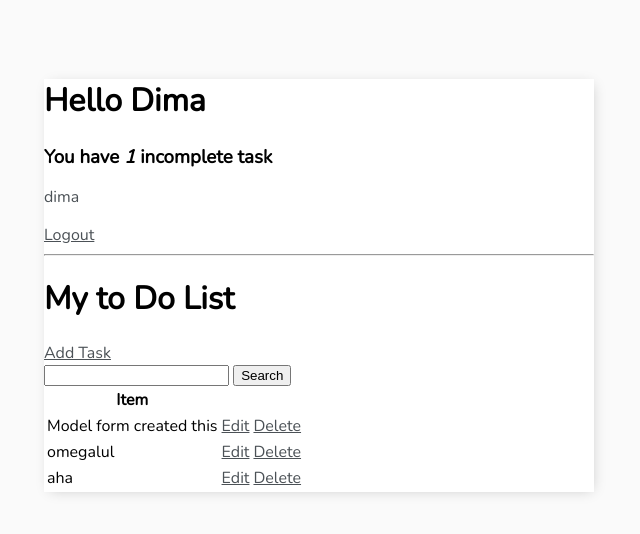
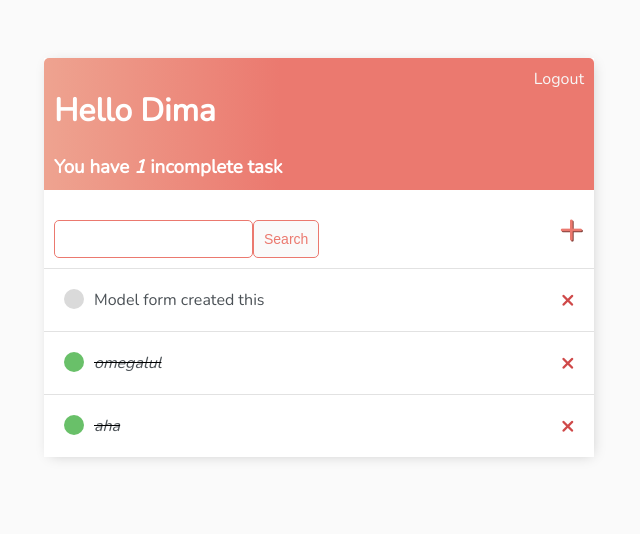
Before and after one commit to DolgihDmitriy/ISP-Django-Project, a Django app: page / in a window 1280 px wide. Shown: the top 534 px of the page, without its empty margins (321-961 px from the left). Run offline with Django 4.2, Linux system fonts and the light colour scheme; a user stored in the database is signed in; data comes from the database, SQL or seed files in the repository; both versions use the stored data as it was after the commit.

Commit message:
added final style to pages

```diff
--- a/base/templates/base/main.html
+++ b/base/templates/base/main.html
@@ -5,8 +5,8 @@
         <meta http-equiv='X-UA-Compatible' content='IE=edge'>
         <title>To Do Items</title>
         <meta name='viewport' content='width=device-width, initial-scale=1'>
-        <link rel='stylesheet' type='text/css' media='screen' href='main.css'>
-        <script src='main.js'></script>
+
+
 
         <link rel="preconnect" href="https://fonts.googleapis.com">
         <link rel="preconnect" href="https://fonts.gstatic.com" crossorigin>
@@ -42,8 +42,106 @@
                 -webkit-box-shadow: 2px 2px 13px -4px rgba(0, 0, 0, 0.21);
                 box-shadow: 2px 2px 13px -4px rgba(0, 0, 0, 0.21);
             }
+
+            .header-bar{
+                display: flex;
+                justify-content: space-between;
+                color: #fff;
+                padding: 10px;
+                border-radius: 5px 5px 0 0;
+                background: linear-gradient(90deg, #EEA390 0%, #EB796F 43%, #EB796F 100%);
+            }
+
+            .header-bar a {
+                color: rgb(247, 247, 247);
+                text-decoration: none;
+            }
+
+            .task-wrapper {
+                display: flex;
+                align-items: center;
+                justify-content: space-between;
+                padding: 20px;
+                background-color: #fff;
+                border-top: 1px solid rgb(226, 226, 226);
+            }
+
+            .task-title {
+                display: flex;
+            }
+
+            .task-title a {
+                text-decoration: none;
+                color: #4b5156;
+                margin-left: 10px;
+            }
+
+            .task-complete-icon {
+                height: 20px;
+                width: 20px;
+                background-color: rgb(105, 192, 105);
+                border-radius: 50%;
+            }
+
+
+            .task-incomplete-icon {
+                height: 20px;
+                width: 20px;
+                background-color: rgb(218, 218, 218);
+                border-radius: 50%;
+            }
+
+            .delete-link {
+                text-decoration: none;
+                font-weight: 900;
+                color: #cf4949;
+                font-size: 22px;
+                line-height: 0;
+            }
+
+            #search-add-wrapper {
+                display: flex;
+                justify-content: space-between;
+                align-items: center;
+                padding: 10px;
+            }
+
+            #add-link {
+                color: #EB796F;
+                text-decoration: none;
+                font-size: 42px;
+                text-shadow: 1px 1px #81413b;
+            }
+
+            input[type=text],
+            input[type=password],
+            textarea {
+                border: 1px solid #EB796F;
+                border-radius: 5px;
+                padding: 10px;
+                width: 90%;
+            }
+
+            label {
+                padding-top: 10px !important;
+                display: block;
+            }
+
+            .button {
+                border: 1px solid #EB796F;
+                background-color: #FAFAFA;
+                color: #EB796F;
+                padding: 10px;
+                font-size: 14px;
+                border-radius: 5px;
+                cursor: pointer;
+                text-decoration: none;
+            }
+
+            .card-body {
+                padding: 20px;
+            }
         </style>
-
     </head>
 
 
--- a/base/templates/base/task_list.html
+++ b/base/templates/base/task_list.html
@@ -7,39 +7,51 @@
         <h1>Hello {{request.user|title}}</h1>
         <h3 style="margin:0">You have <i>{{count}}</i> incomplete task{{ count|pluralize:"s" }}</h3>
     </div>
+
+    {% if request.user.is_authenticated %}
+    <a href="{% url 'logout' %}">Logout</a>
+    {% else %}
+    <a href="{% url 'login'  %}">Login</a>
+    {% endif %}
 </div>
 
-{% if request.user.is_authenticated %}
-    <p>{{request.user}}</p>
-    <a href="{% url 'logout' %}">Logout</a>
-{% else %}
-<a href="{% url 'login'  %}">Login</a>
-{% endif %}
 
-<hr>
-<h1>My to Do List {{color}}</h1>
-<a href="{% url 'task-create' %}">Add Task</a>
+<div id="search-add-wrapper">
+    <form method="GET" style="margin-top: 20px;display: flex;">
+        <input type='text' name='search-area' value="{{search_input}}">
+        <input class="button" type="submit" value="Search">
+    </form>
+    <a id="add-link" href="{% url 'task-create' %}">&#x2b;</a>
+</div>
 
-<form method="GET">
-    <input type='text' name='search-area' value="{{search_input}}">
-    <input type="submit" value="Search">
 
-</form>
 
-<table>
-    <tr>
-        <th>Item</th>
-        <th></th>
-        <th></th>
-    </tr>
+
+
+
+<div class="task-items-wrapper">
     {% for task in tasks %}
-    <tr>
-        <td>{{task.title}}</td>
-        <td><a href="{% url 'task-update' task.id %}">Edit</a></td>
-        <td><a href="{% url 'task-delete' task.id %}">Delete</a></td>
-    </tr>
+        <div class="task-wrapper">
+            {% if task.complete %}
+            <div class="task-title">
+                <div class="task-complete-icon"></div>
+                <i><s><a href ="{% url 'task-update' task.id %}">{{task}}</a></s></i>
+            </div>
+            <a class="delete-link" href="{% url 'task-delete' task.id %}">&#215;</a>
+            {% else %}
+            <div class="task-title">
+                <div class="task-incomplete-icon"></div>
+                <a href ="{% url 'task-update' task.id %}">{{task}}</a>
+            </div>
+            <a class="delete-link" href="{% url 'task-delete' task.id %}">&#215;</a>
+            {% endif %}
+
+        </div>
+
+
     {% empty %}
     <h3>No items in list</h3>
     {% endfor %}
-</table>
+</div>
+
 {% endblock content %}
```
Also changed, not shown: base/templates/base/login.html (+9 -2 lines), base/templates/base/register.html (+18 -6 lines), base/templates/base/task_confirm_delete.html (+12 -6 lines), base/templates/base/task_form.html (+14 -7 lines), db.sqlite3.
